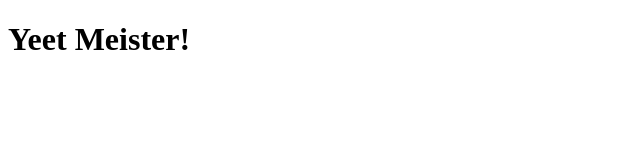
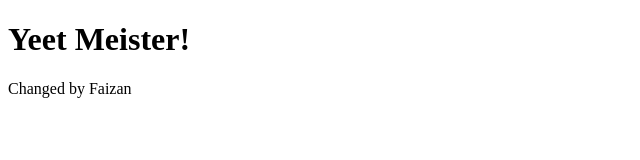
Before and after one commit to AestheticallyAsthmathicc/Burger-Queen-Landing-Page, a plain HTML site: page index.html in a window 1280 px wide. Shown: the whole page, without its empty margins (0-640 px from the left). Drawn offline with Linux system fonts and the light colour scheme.

Commit message:
Added a <p> to index.html

```diff
--- a/index.html
+++ b/index.html
@@ -9,4 +9,5 @@
     <link rel="stylesheet" type="text/css" media="screen" href="main.css">
 </head>
     <h1>Yeet Meister!</h1>
+    <p>Changed by Faizan</p>
 </html>
```
